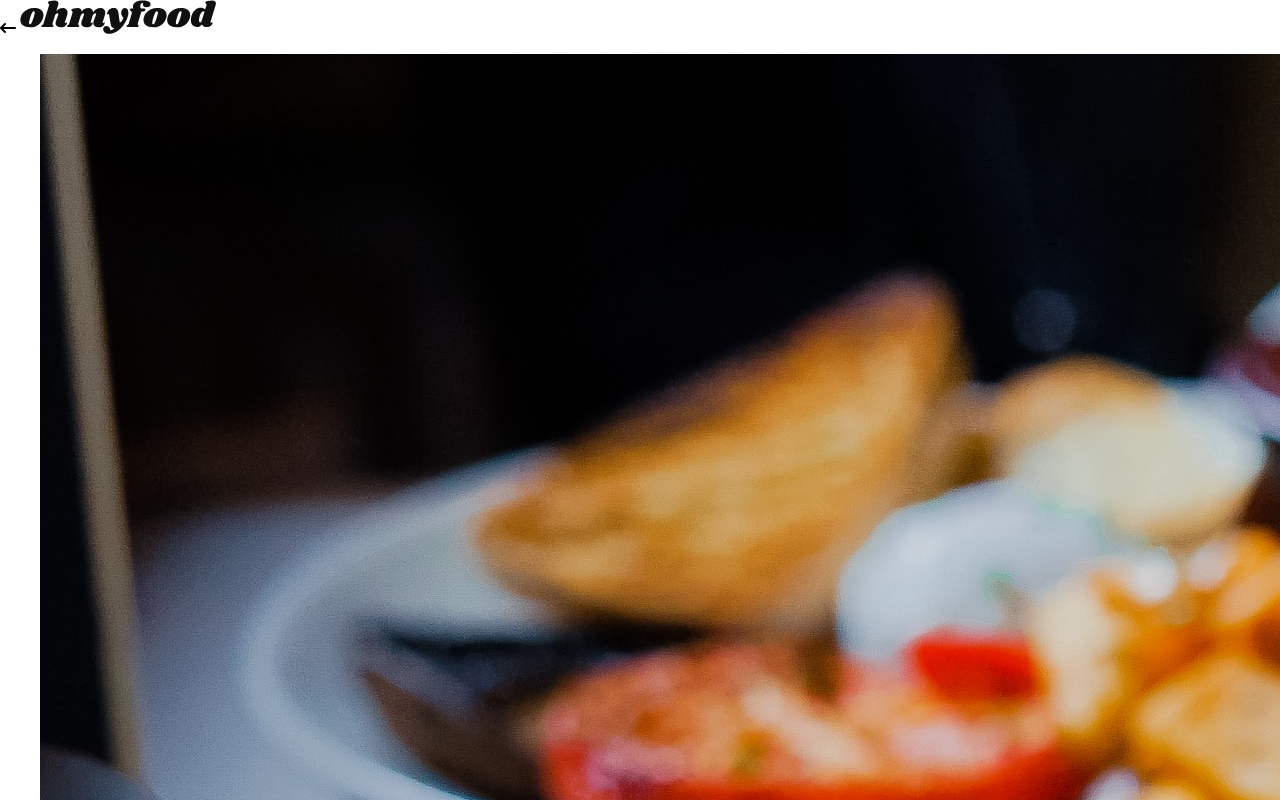
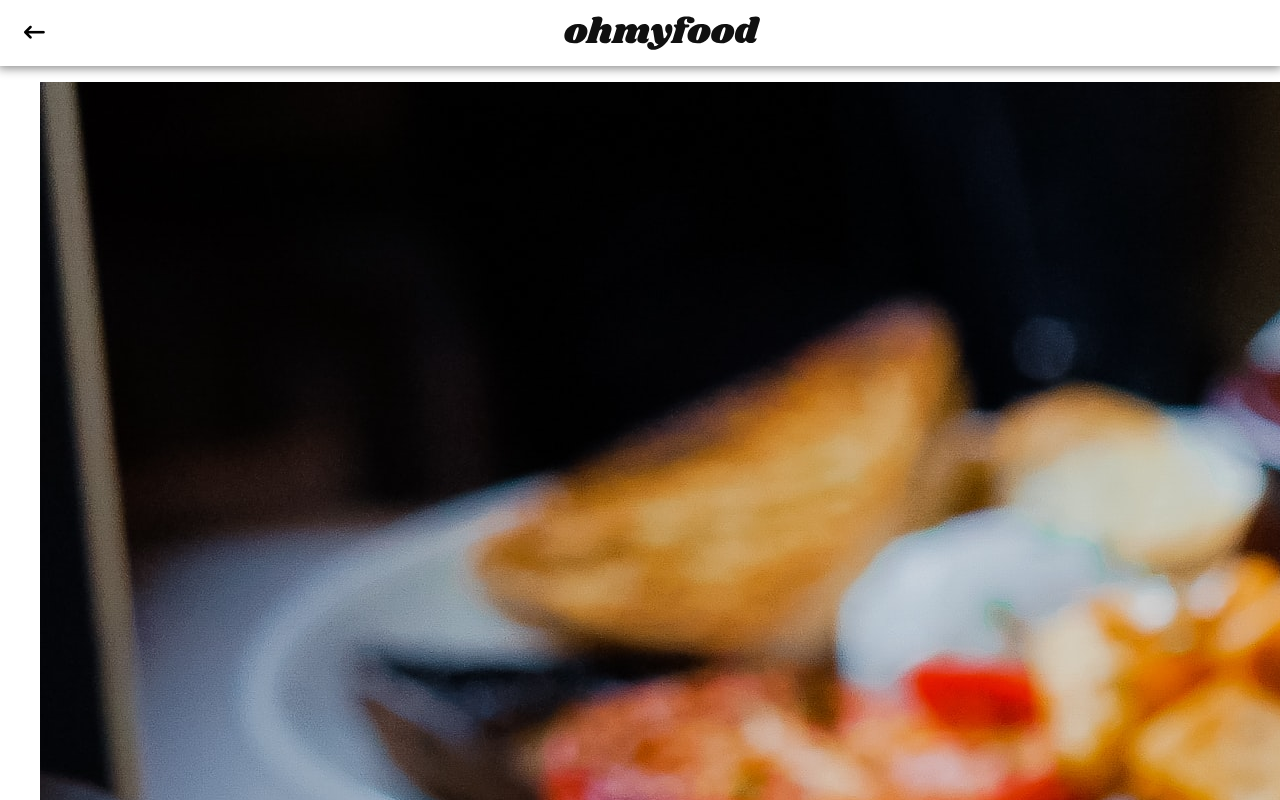
Before and after one commit to bleyyannick/ohmyfood.github.io, a website: page a_la_francaise.html in a window 1280 px wide. Shown: the top 800 px of the page. Drawn offline with Linux system fonts and the light colour scheme; a web font is replaced by a local one.

Commit message:
adding home-heading logo style to resturant page

```diff
--- a/a_la_francaise.html
+++ b/a_la_francaise.html
@@ -22,15 +22,17 @@
   </head>
   <body>
     <header class="resturant-heading">
-      <div class="restaurant-heading__logo">
-        <i class="fa-solid fa-arrow-left-long"></i>
+      <div class="home-heading__logo">
+        <a class="restaurant-heading__backlink">
+          <i class="fa-solid fa-arrow-left-long"></i>
+        </a>
         <img src="./assets/img/ohmyfood@2x.svg" alt="Logo oh my food" />
       </div>
-      <figure>
-        <img src="./assets/img/restaurants/a_la_francaise.jpg" alt="" />
-      </figure>
     </header>
-    <main>
+    <figure>
+      <img src="./assets/img/restaurants/a_la_francaise.jpg" alt="" />
+    </figure>
+    <main class="restaurant-main">
       <div>
         <h1>A la française</h1>
         <i class="fa-regular fa-heart"></i>
--- a/sass/pages/home.scss
+++ b/sass/pages/home.scss
@@ -10,11 +10,14 @@ html, body {
     &__logo {
         padding: 1rem 0;
         width:100%;
-        position: fixed;
+        //position: fixed;
         background: white;
         z-index: 3;
         box-shadow: 0px 0px 10px 2px rgba(0,0,0,0.49);
         @include center;
+        > img {
+            margin: auto;
+        }
 
     }
     &__text--dark-grey {
@@ -43,7 +46,7 @@ html, body {
     }
 }
 
-main {
+.home-main {
     padding: 0 2rem;
     @include adjusted-position;
 }
--- a/sass/pages/restaurant.scss
+++ b/sass/pages/restaurant.scss
@@ -4,3 +4,9 @@ html, body {
     font-size: 16px;
     font-family: 'Roboto', sans-serif;
 }
+.restaurant-heading__backlink {
+    margin-left: 1.5rem;
+    > i {
+        font-size: 1.3rem;
+    }
+}
```
Also changed, not shown: index.html (+1 -1 lines), assets/css/style.css, 1 other file.
